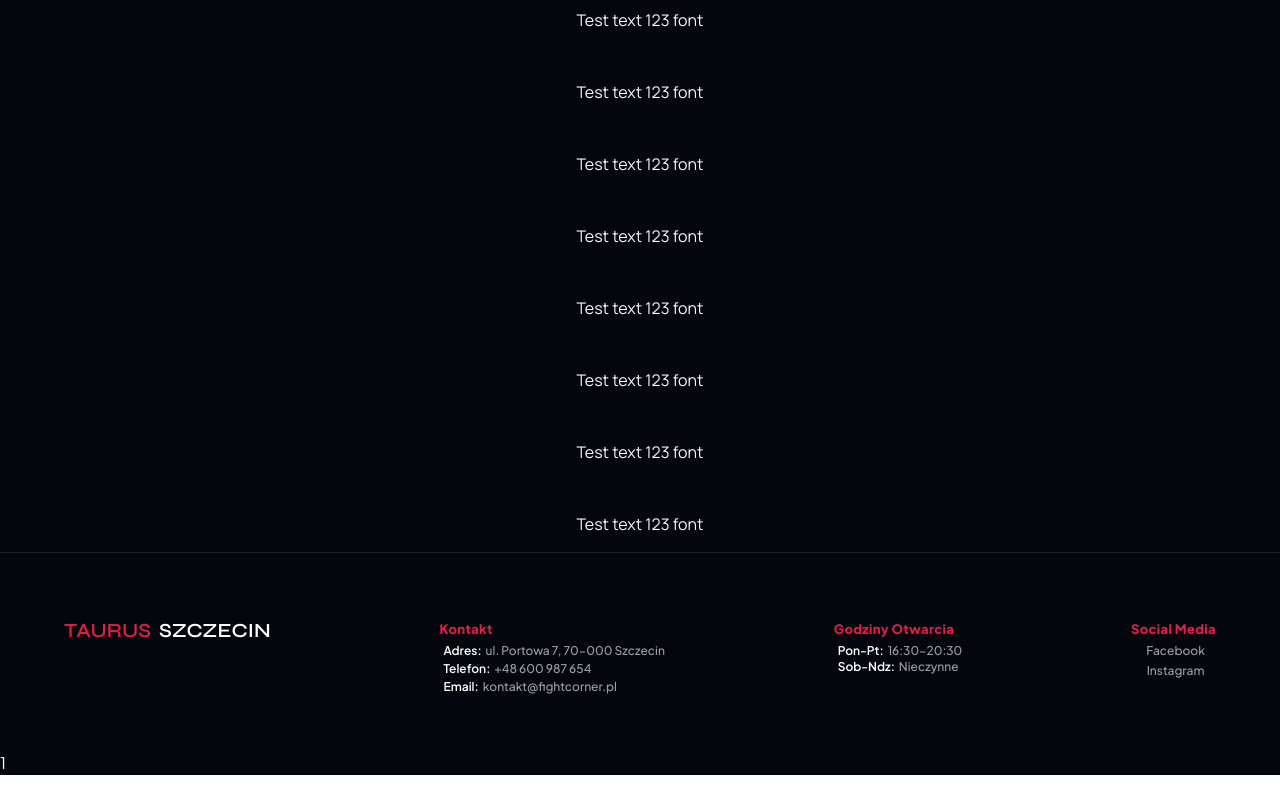
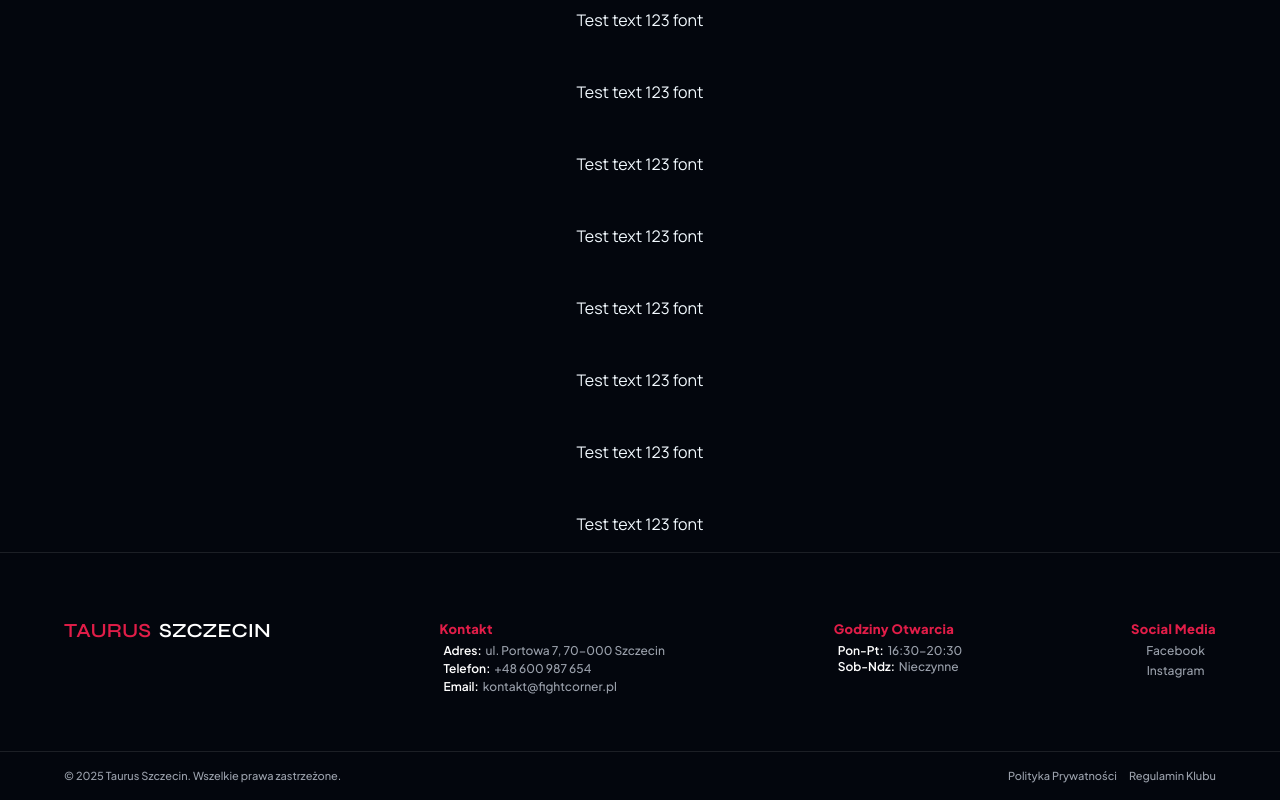
Before and after one commit to Marmo77/fight-club-website, a React (Vite) app: page / in a window 1280 px wide. Shown: the part 3994-4794 px from the top of the page. Before the commit the page ends 4769 px from the top, so only its background shows below. Built offline with nearby package versions, Linux system fonts and the light colour scheme.

Commit message:
copyrights

```diff
--- a/src/components/Layout/Footer.tsx
+++ b/src/components/Layout/Footer.tsx
@@ -43,9 +43,24 @@ const Footer = () => {
           />
         </div>
       </div>
-      <div className="">
-        <div className="text-left">1</div>
-        <div className="text-right"></div>
+      <div className="container mx-auto flex justify-between border-t border-border px-8 md:px-16 py-4 text-[11px] font-medium text-muted-foreground">
+        <p className="text-left">
+          © {new Date().getFullYear()} {site.name}. Wszelkie prawa zastrzeżone.
+        </p>
+        <div className="text-right flex gap-3">
+          <a
+            href="#"
+            className="hover:text-primary duration-300 transition-colors"
+          >
+            Polityka Prywatności
+          </a>
+          <a
+            href="#"
+            className="hover:text-primary duration-300 transition-colors"
+          >
+            Regulamin Klubu
+          </a>
+        </div>
       </div>
     </footer>
   );
--- a/src/data/pageData.ts
+++ b/src/data/pageData.ts
@@ -3,6 +3,8 @@ import type { PageDataProps, ScheduleData } from "@/types/types";
 export const PageData: PageDataProps = {
   site: {
     name: "Taurus Szczecin",
+    description:
+      "Twój klub sportów walki w Szczecinie. Stawiamy na technikę, charakter i wzajemny szacunek. Dołącz do naszej ekipy.",
     city: "Szczecin",
     address: "ul. Portowa 7, 70-000 Szczecin",
     phone: "+48 600 987 654",
--- a/src/types/types.ts
+++ b/src/types/types.ts
@@ -9,6 +9,7 @@ export interface HeroDataProps {
 }
 export interface SiteDataProps {
   name: string;
+  description: string;
   city: string;
   address: string;
   phone: string;
```
